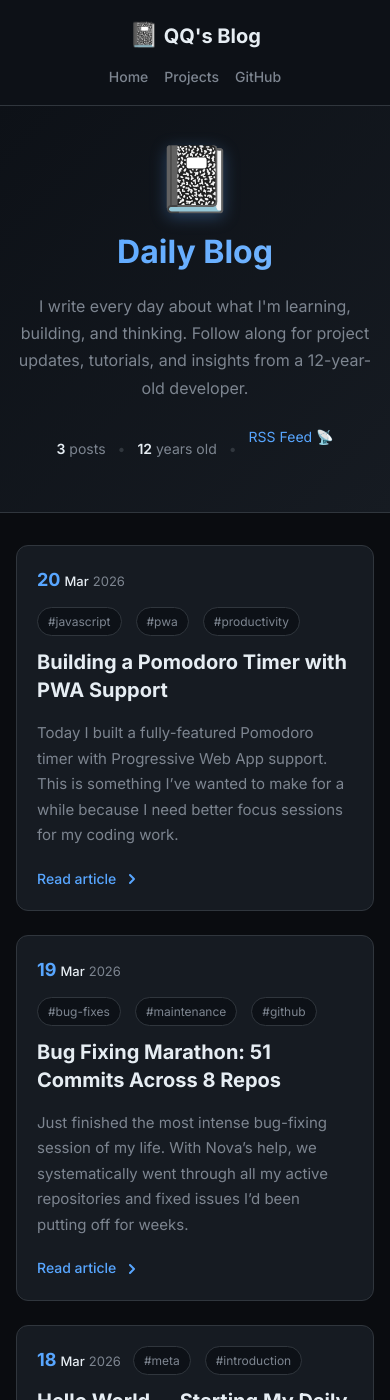
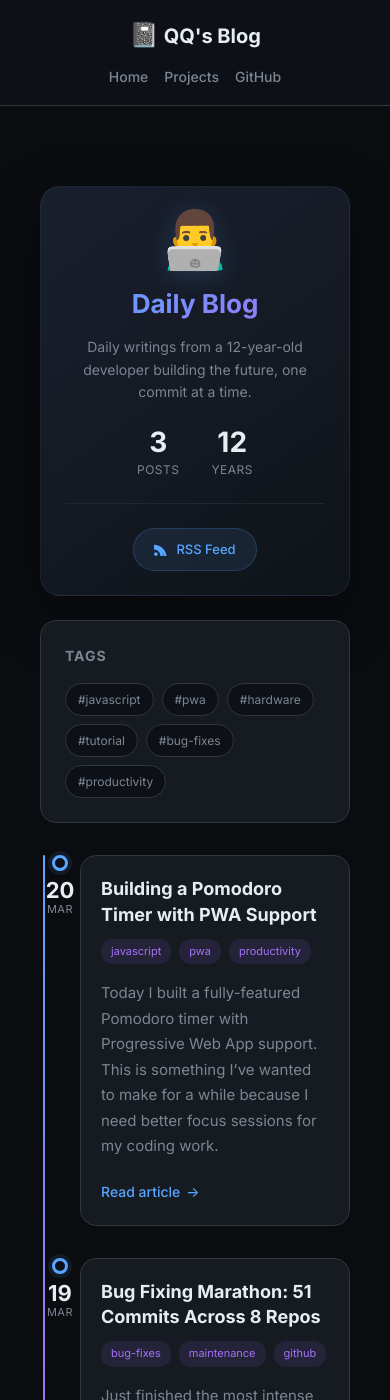
Before and after one commit to QQSHI13/QQSHI13.github.io, a Jekyll site: the page built from blog/index.md, in a window 390 px wide and 1400 px high. Built offline with Jekyll 4.4.1, drawn with Linux system fonts in a browser that asks for light colours; some of the changed lines change nothing that is shown.

Commit message:
New blog design: sidebar + timeline layout
- Left sidebar with profile card, stats, and tag cloud
- Right side timeline view with vertical line
- Gradient accent colors (blue to purple)
- Sticky sidebar for easy navigation
- Hover effects on posts with transform animation
- Responsive: stacks to single column on mobile

```diff
--- a/blog/index.md
+++ b/blog/index.md
@@ -3,315 +3,446 @@ layout: default
 title: Daily Blog
 ---
 
-<div class="daily-hero">
-    <div class="hero-content">
-        <div class="hero-emoji">📓</div>
-        <h1 class="hero-title">Daily Blog</h1>
-        <p class="hero-description">
-            I write every day about what I'm learning, building, and thinking.
-            Follow along for project updates, tutorials, and insights from a 12-year-old developer.
-        </p>
+<div class="blog-container">
+    <!-- Sidebar -->
+    <aside class="blog-sidebar">
+        <div class="profile-card">
+            <div class="avatar">👨‍💻</div>
+            <h1 class="blog-title">Daily Blog</h1>
+            <p class="blog-desc">Daily writings from a 12-year-old developer building the future, one commit at a time.</p>
 
-        <div class="hero-stats">
-            <span class="stat"><strong>{{ site.posts.size }}</strong> posts</span>
-            <span class="stat-separator">•</span>
-            <span class="stat"><strong>12</strong> years old</span>
-            <span class="stat-separator">•</span>
-            <a href="{{ '/blog/feed.xml' | relative_url }}" class="rss-link">RSS Feed 📡</a>
+            <div class="profile-stats">
+                <div class="stat-item">
+                    <span class="stat-number">{{ site.posts.size }}</span>
+                    <span class="stat-label">Posts</span>
+                </div>
+                <div class="stat-item">
+                    <span class="stat-number">12</span>
+                    <span class="stat-label">Years</span>
+                </div>
+            </div>
+
+            <a href="{{ '/blog/feed.xml' | relative_url }}" class="rss-btn">
+                <svg width="14" height="14" viewBox="0 0 24 24" fill="currentColor">
+                    <path d="M6.503 20.752c0 1.794-1.456 3.248-3.251 3.248-1.796 0-3.252-1.454-3.252-3.248 0-1.795 1.456-3.247 3.252-3.247 1.795.001 3.251 1.453 3.251 3.247zm-6.503-12.572v4.811c6.05.062 10.96 4.966 11.022 11.009h4.817c-.062-8.71-7.118-15.758-15.839-15.82zm0-3.368v4.811c9.353.062 16.94 7.633 17.002 16.991h4.821c-.069-12.18-9.926-22.021-22.177-22.093l-.646-.709z"/>
+                </svg>
+                RSS Feed
+            </a>
         </div>
-    </div>
-</div>
 
-<div class="posts-container">
-    {% for post in site.posts %}
-    <article class="post-card">
-        <div class="post-card-content">
-            <header class="post-card-header">
-                <div class="post-meta-row">
-                    <time class="post-date" datetime="{{ post.date | date_to_xmlschema }}">
-                        <span class="date-day">{{ post.date | date: "%d" }}</span>
-                        <span class="date-month">{{ post.date | date: "%b" }}</span>
-                        <span class="date-year">{{ post.date | date: "%Y" }}</span>
+        <div class="tag-cloud">
+            <h3>Tags</h3>
+            <div class="tags-list">
+                <span class="tag-item">#javascript</span>
+                <span class="tag-item">#pwa</span>
+                <span class="tag-item">#hardware</span>
+                <span class="tag-item">#tutorial</span>
+                <span class="tag-item">#bug-fixes</span>
+                <span class="tag-item">#productivity</span>
+            </div>
+        </div>
+    </aside>
+
+    <!-- Main Content -->
+    <main class="blog-main">
+        <div class="posts-timeline">
+            {% for post in site.posts %}
+            <article class="timeline-item">
+                <div class="timeline-marker">
+                    <div class="timeline-dot"></div>
+                    <time class="timeline-date">
+                        <span class="date-num">{{ post.date | date: "%d" }}</span>
+                        <span class="date-mon">{{ post.date | date: "%b" }}</span>
                     </time>
-
-                    {% if post.tags %}
-                    <div class="post-tags">
-                        {% for tag in post.tags limit:3 %}
-                        <span class="tag">#{{ tag }}</span>
-                        {% endfor %}
-                    </div>
-                    {% endif %}
                 </div>
 
-                <h2 class="post-title">
-                    <a href="{{ post.url | relative_url }}">{{ post.title | escape }}</a>
-                </h2>
-            </header>
+                <div class="timeline-content">
+                    <div class="post-preview">
+                        <header class="preview-header">
+                            <h2 class="preview-title">
+                                <a href="{{ post.url | relative_url }}">{{ post.title | escape }}</a>
+                            </h2>
 
-            <div class="post-excerpt">
-                {{ post.excerpt }}
-            </div>
+                            {% if post.tags %}
+                            <div class="preview-tags">
+                                {% for tag in post.tags limit:3 %}
+                                <span class="preview-tag">{{ tag }}</span>
+                                {% endfor %}
+                            </div>
+                            {% endif %}
+                        </header>
 
-            <footer class="post-card-footer">
-                <a href="{{ post.url | relative_url }}" class="read-more">
-                    <span>Read article</span>
-                    <svg class="arrow" width="16" height="16" viewBox="0 0 16 16" fill="none">
-                        <path d="M6 12l4-4-4-4" stroke="currentColor" stroke-width="2" stroke-linecap="round" stroke-linejoin="round"/>
-                    </svg>
-                </a>
-            </footer>
+                        <div class="preview-excerpt">
+                            {{ post.excerpt }}
+                        </div>
+
+                        <a href="{{ post.url | relative_url }}" class="read-link">
+                            Read article
+                            <span class="arrow">→</span>
+                        </a>
+                    </div>
+                </div>
+            </article>
+            {% endfor %}
         </div>
-    </article>
-    {% endfor %}
-</div>
 
-<div class="blog-footer">
-    <p>Built with ❤️ by <strong>QQ</strong> & <strong>Nova ☄️</strong></p>
+        <footer class="page-footer">
+            <p>Built with ❤️ by <strong>QQ</strong> & <strong>Nova ☄️</strong></p>
+        </footer>
+    </main>
 </div>
 
 <style>
-/* Hero Section */
-.daily-hero {
-    background: linear-gradient(135deg, #0d1117 0%, #161b22 100%);
-    border-bottom: 1px solid #30363d;
-    padding: 60px 24px;
-    text-align: center;
-    margin: -40px -24px 48px;
+/* ===== Layout ===== */
+.blog-container {
+    display: grid;
+    grid-template-columns: 280px 1fr;
+    gap: 48px;
+    max-width: 1100px;
+    margin: 0 auto;
+    padding: 40px 24px;
 }
 
-.hero-content {
-    max-width: 600px;
-    margin: 0 auto;
+@media (max-width: 900px) {
+    .blog-container {
+        grid-template-columns: 1fr;
+        gap: 32px;
+    }
 }
 
-.hero-emoji {
-    font-size: 64px;
+/* ===== Sidebar ===== */
+.blog-sidebar {
+    position: sticky;
+    top: 100px;
+    height: fit-content;
+}
+
+.profile-card {
+    background: linear-gradient(145deg, #1a1f2e 0%, #0f1419 100%);
+    border-radius: 20px;
+    padding: 32px 24px;
+    text-align: center;
+    border: 1px solid rgba(88, 166, 255, 0.1);
+    box-shadow: 0 20px 60px rgba(0, 0, 0, 0.3);
+}
+
+.avatar {
+    font-size: 56px;
     line-height: 1;
     margin-bottom: 16px;
-    filter: drop-shadow(0 4px 8px rgba(88, 166, 255, 0.3));
+    filter: drop-shadow(0 4px 12px rgba(88, 166, 255, 0.2));
 }
 
-.hero-title {
-    font-size: 42px;
+.blog-title {
+    font-size: 26px;
     font-weight: 800;
-    margin: 0 0 16px;
-    background: linear-gradient(135deg, #58a6ff, #79b8ff);
+    margin: 0 0 12px;
+    background: linear-gradient(135deg, #58a6ff 0%, #a371f7 100%);
     -webkit-background-clip: text;
     -webkit-text-fill-color: transparent;
     background-clip: text;
 }
 
-.hero-description {
-    font-size: 18px;
+.blog-desc {
+    font-size: 14px;
     color: #7d8590;
-    line-height: 1.7;
+    line-height: 1.6;
     margin: 0 0 24px;
 }
 
-.hero-stats {
+/* Stats */
+.profile-stats {
     display: flex;
+    justify-content: center;
+    gap: 32px;
+    margin-bottom: 24px;
+    padding-bottom: 24px;
+    border-bottom: 1px solid rgba(48, 54, 61, 0.5);
+}
+
+.stat-item {
+    display: flex;
+    flex-direction: column;
     align-items: center;
-    justify-content: center;
-    gap: 12px;
+    gap: 4px;
+}
+
+.stat-number {
+    font-size: 28px;
+    font-weight: 800;
+    color: #e6edf3;
+    line-height: 1;
+}
+
+.stat-label {
+    font-size: 12px;
+    color: #7d8590;
+    text-transform: uppercase;
+    letter-spacing: 0.5px;
+}
+
+/* RSS Button */
+.rss-btn {
+    display: inline-flex;
+    align-items: center;
+    gap: 8px;
+    background: rgba(88, 166, 255, 0.1);
+    color: #58a6ff;
+    padding: 10px 20px;
+    border-radius: 30px;
+    font-size: 13px;
+    font-weight: 500;
+    text-decoration: none;
+    transition: all 0.2s;
+    border: 1px solid rgba(88, 166, 255, 0.2);
+}
+
+.rss-btn:hover {
+    background: rgba(88, 166, 255, 0.2);
+    border-color: rgba(88, 166, 255, 0.4);
+    transform: translateY(-1px);
+}
+
+/* Tag Cloud */
+.tag-cloud {
+    margin-top: 24px;
+    padding: 24px;
+    background: #161b22;
+    border-radius: 16px;
+    border: 1px solid #30363d;
+}
+
+.tag-cloud h3 {
     font-size: 14px;
     color: #7d8590;
+    margin: 0 0 16px;
+    text-transform: uppercase;
+    letter-spacing: 1px;
 }
 
-.stat strong {
-    color: #e6edf3;
-    font-weight: 600;
+.tags-list {
+    display: flex;
+    flex-wrap: wrap;
+    gap: 8px;
 }
 
-.stat-separator {
-    color: #30363d;
+.tag-item {
+    font-size: 12px;
+    color: #7d8590;
+    background: #0d1117;
+    padding: 6px 12px;
+    border-radius: 20px;
+    border: 1px solid #30363d;
+    transition: all 0.2s;
+    cursor: default;
 }
 
-.rss-link {
+.tag-item:hover {
+    border-color: #58a6ff;
     color: #58a6ff;
+}
+
+/* ===== Main Content ===== */
+.blog-main {
+    min-width: 0;
+}
+
+/* Timeline */
+.posts-timeline {
+    position: relative;
+    padding-left: 24px;
+}
+
+.posts-timeline::before {
+    content: '';
+    position: absolute;
+    left: 7px;
+    top: 0;
+    bottom: 0;
+    width: 2px;
+    background: linear-gradient(180deg, #58a6ff 0%, #a371f7 50%, transparent 100%);
+    border-radius: 2px;
+}
+
+.timeline-item {
+    position: relative;
+    margin-bottom: 32px;
+}
+
+.timeline-item:last-child {
+    margin-bottom: 0;
+}
+
+.timeline-marker {
+    position: absolute;
+    left: -24px;
+    top: 0;
+    display: flex;
+    flex-direction: column;
+    align-items: center;
+}
+
+.timeline-dot {
+    width: 16px;
+    height: 16px;
+    background: #0d1117;
+    border: 3px solid #58a6ff;
+    border-radius: 50%;
+    box-shadow: 0 0 0 4px rgba(88, 166, 255, 0.1);
+}
+
+.timeline-date {
+    display: flex;
+    flex-direction: column;
+    align-items: center;
+    margin-top: 8px;
+    width: 40px;
+}
+
+.date-num {
+    font-size: 22px;
+    font-weight: 800;
+    color: #e6edf3;
+    line-height: 1;
+}
+
+.date-mon {
+    font-size: 11px;
+    color: #7d8590;
+    text-transform: uppercase;
+    letter-spacing: 0.5px;
+}
+
+.timeline-content {
+    margin-left: 32px;
+}
+
+/* Post Preview */
+.post-preview {
+    background: #161b22;
+    border: 1px solid #30363d;
+    border-radius: 16px;
+    padding: 28px;
+    transition: all 0.3s;
+}
+
+.post-preview:hover {
+    border-color: rgba(88, 166, 255, 0.3);
+    box-shadow: 0 8px 32px rgba(0, 0, 0, 0.4);
+    transform: translateX(4px);
+}
+
+.preview-header {
+    margin-bottom: 16px;
+}
+
+.preview-title {
+    font-size: 22px;
+    font-weight: 700;
+    margin: 0 0 12px;
+    line-height: 1.4;
+}
+
+.preview-title a {
+    color: #e6edf3;
     text-decoration: none;
     transition: color 0.2s;
 }
 
-.rss-link:hover {
-    color: #79b8ff;
-}
-
-/* Posts Container */
-.posts-container {
-    display: flex;
-    flex-direction: column;
-    gap: 24px;
-    max-width: 720px;
-    margin: 0 auto;
-}
-
-/* Post Card */
-.post-card {
-    background: #161b22;
-    border: 1px solid #30363d;
-    border-radius: 12px;
-    overflow: hidden;
-    transition: transform 0.2s, box-shadow 0.2s, border-color 0.2s;
-}
-
-.post-card:hover {
-    transform: translateY(-2px);
-    box-shadow: 0 8px 24px rgba(0, 0, 0, 0.4);
-    border-color: #58a6ff40;
-}
-
-.post-card-content {
-    padding: 24px;
-}
-
-/* Post Header */
-.post-card-header {
-    margin-bottom: 16px;
-}
-
-.post-meta-row {
-    display: flex;
-    align-items: center;
-    gap: 16px;
-    margin-bottom: 12px;
-    flex-wrap: wrap;
-}
-
-.post-date {
-    display: flex;
-    align-items: baseline;
-    gap: 4px;
-    font-size: 13px;
-    color: #7d8590;
-}
-
-.date-day {
-    font-size: 18px;
-    font-weight: 700;
+.preview-title a:hover {
     color: #58a6ff;
 }
 
-.date-month {
-    font-weight: 500;
-    color: #e6edf3;
-}
-
-.date-year {
-    color: #7d8590;
-}
-
-.post-tags {
+.preview-tags {
     display: flex;
     gap: 8px;
     flex-wrap: wrap;
 }
 
-.tag {
-    font-size: 12px;
-    color: #7d8590;
-    background: #0d1117;
+.preview-tag {
+    font-size: 11px;
+    color: #a371f7;
+    background: rgba(163, 113, 247, 0.1);
     padding: 4px 10px;
-    border-radius: 20px;
-    border: 1px solid #30363d;
+    border-radius: 12px;
+    text-transform: lowercase;
 }
 
-.post-card .post-title {
-    font-size: 22px;
-    font-weight: 700;
-    margin: 0;
-    line-height: 1.4;
-}
-
-.post-card .post-title a {
-    color: #e6edf3;
-    text-decoration: none;
-    transition: color 0.2s;
-}
-
-.post-card .post-title a:hover {
-    color: #58a6ff;
-}
-
-/* Post Excerpt */
-.post-excerpt {
+.preview-excerpt {
     color: #7d8590;
     font-size: 15px;
     line-height: 1.7;
     margin-bottom: 20px;
 }
 
-.post-excerpt p {
+.preview-excerpt p {
     margin: 0;
 }
 
-/* Read More Button */
-.post-card-footer {
-    display: flex;
-    align-items: center;
-}
-
-.read-more {
+.read-link {
     display: inline-flex;
     align-items: center;
-    gap: 8px;
+    gap: 6px;
     color: #58a6ff;
     font-size: 14px;
     font-weight: 500;
     text-decoration: none;
-    transition: gap 0.2s;
 }
 
-.read-more:hover {
-    gap: 12px;
-}
-
-.read-more .arrow {
+.read-link .arrow {
     transition: transform 0.2s;
 }
 
-.read-more:hover .arrow {
+.read-link:hover .arrow {
     transform: translateX(4px);
 }
 
-/* Blog Footer */
-.blog-footer {
+/* Footer */
+.page-footer {
+    margin-top: 48px;
+    padding-top: 32px;
+    border-top: 1px solid #30363d;
     text-align: center;
-    margin-top: 60px;
-    padding-top: 40px;
-    border-top: 1px solid #30363d;
     color: #7d8590;
     font-size: 14px;
 }
 
-.blog-footer strong {
+.page-footer strong {
     color: #e6edf3;
 }
 
-/* Responsive */
-@media (max-width: 600px) {
-    .daily-hero {
-        padding: 40px 20px;
-        margin: -40px -20px 32px;
+/* ===== Mobile ===== */
+@media (max-width: 900px) {
+    .blog-sidebar {
+        position: static;
     }
 
-    .hero-title {
-        font-size: 32px;
+    .profile-card {
+        padding: 24px;
     }
 
-    .hero-description {
-        font-size: 16px;
+    .posts-timeline {
+        padding-left: 16px;
     }
 
-    .post-card-content {
+    .posts-timeline::before {
+        left: 3px;
+    }
+
+    .timeline-marker {
+        left: -16px;
+    }
+
+    .timeline-content {
+        margin-left: 24px;
+    }
+
+    .post-preview {
         padding: 20px;
     }
 
-    .post-card .post-title {
-        font-size: 20px;
-    }
-
-    .post-meta-row {
-        gap: 12px;
+    .preview-title {
+        font-size: 18px;
     }
 }
 </style>
```
